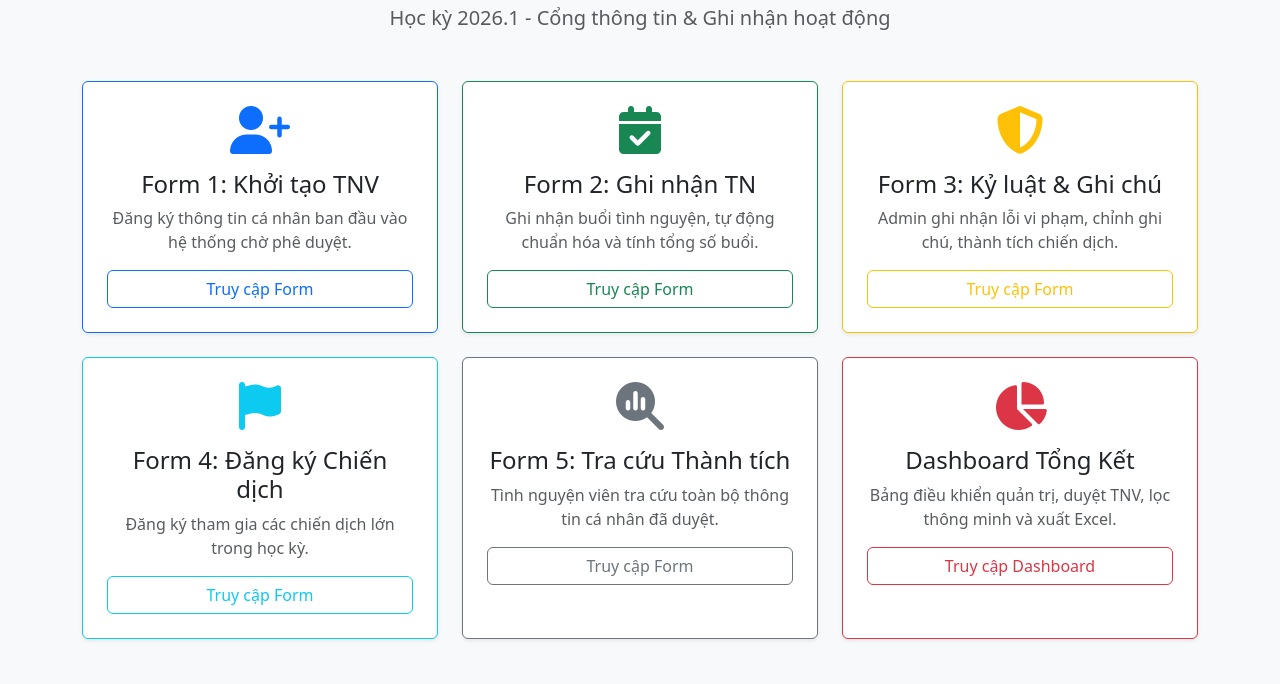
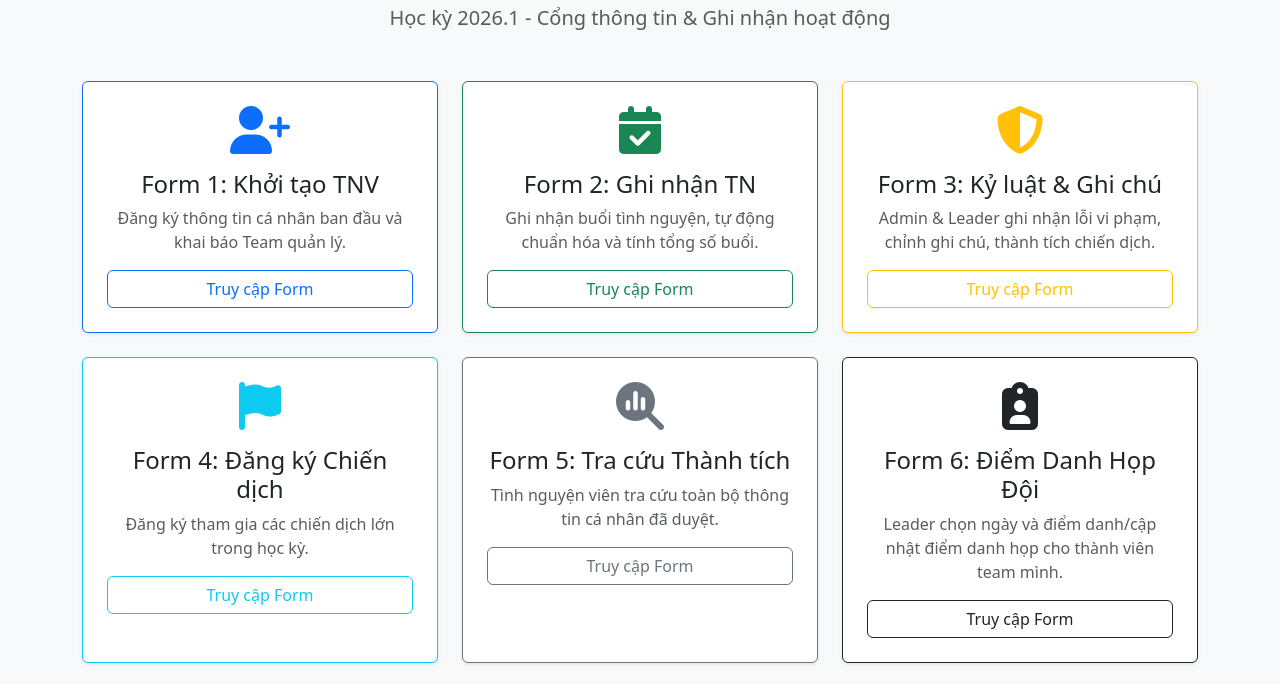
Before and after one commit to phuonglinhtinaa-commits/quan-ly-tnv-2026, a website: page public/index.html in a window 1280 px wide. Shown: the part 111-795 px from the top of the page. Drawn offline with nearby package versions, Linux system fonts and the light colour scheme.

Commit message:
Update index.html

```diff
--- a/public/index.html
+++ b/public/index.html
@@ -15,15 +15,17 @@
     </div>
 
     <div class="row g-4 justify-content-center">
+      <!-- Form 1 -->
       <div class="col-md-4">
         <div class="card h-100 shadow-sm border-primary text-center p-4">
           <i class="fa-solid fa-user-plus fa-3x text-primary mb-3"></i>
           <h4>Form 1: Khởi tạo TNV</h4>
-          <p class="text-muted">Đăng ký thông tin cá nhân ban đầu vào hệ thống chờ phê duyệt.</p>
+          <p class="text-muted">Đăng ký thông tin cá nhân ban đầu và khai báo Team quản lý.</p>
           <a href="volunteer.html" class="btn btn-outline-primary stretched-link">Truy cập Form</a>
         </div>
       </div>
 
+      <!-- Form 2 -->
       <div class="col-md-4">
         <div class="card h-100 shadow-sm border-success text-center p-4">
           <i class="fa-solid fa-calendar-check fa-3x text-success mb-3"></i>
@@ -33,15 +35,17 @@
         </div>
       </div>
 
+      <!-- Form 3 -->
       <div class="col-md-4">
         <div class="card h-100 shadow-sm border-warning text-center p-4">
           <i class="fa-solid fa-shield-halved fa-3x text-warning mb-3"></i>
           <h4>Form 3: Kỷ luật & Ghi chú</h4>
-          <p class="text-muted">Admin ghi nhận lỗi vi phạm, chỉnh ghi chú, thành tích chiến dịch.</p>
+          <p class="text-muted">Admin & Leader ghi nhận lỗi vi phạm, chỉnh ghi chú, thành tích chiến dịch.</p>
           <a href="admin-form.html" class="btn btn-outline-warning stretched-link">Truy cập Form</a>
         </div>
       </div>
 
+      <!-- Form 4 -->
       <div class="col-md-4">
         <div class="card h-100 shadow-sm border-info text-center p-4">
           <i class="fa-solid fa-flag fa-3x text-info mb-3"></i>
@@ -51,6 +55,7 @@
         </div>
       </div>
 
+      <!-- Form 5 -->
       <div class="col-md-4">
         <div class="card h-100 shadow-sm border-secondary text-center p-4">
           <i class="fa-solid fa-magnifying-glass-chart fa-3x text-secondary mb-3"></i>
@@ -60,6 +65,17 @@
         </div>
       </div>
 
+      <!-- Form 6: Thêm mới Form điểm danh cho Leader -->
+      <div class="col-md-4">
+        <div class="card h-100 shadow-sm border-dark text-center p-4">
+          <i class="fa-solid fa-clipboard-user fa-3x text-dark mb-3"></i>
+          <h4>Form 6: Điểm Danh Họp Đội</h4>
+          <p class="text-muted">Leader chọn ngày và điểm danh/cập nhật điểm danh họp cho thành viên team mình.</p>
+          <a href="attendance.html" class="btn btn-outline-dark stretched-link">Truy cập Form</a>
+        </div>
+      </div>
+
+      <!-- Dashboard -->
       <div class="col-md-4">
         <div class="card h-100 shadow-sm border-danger text-center p-4">
           <i class="fa-solid fa-chart-pie fa-3x text-danger mb-3"></i>
```
